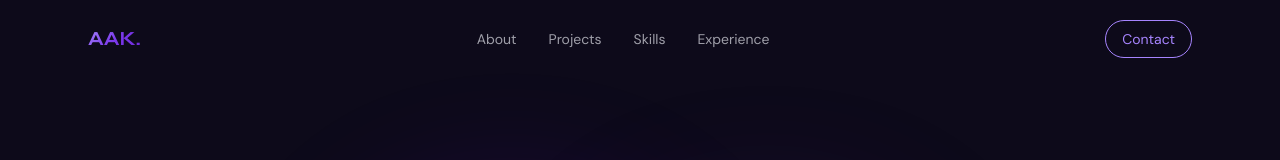
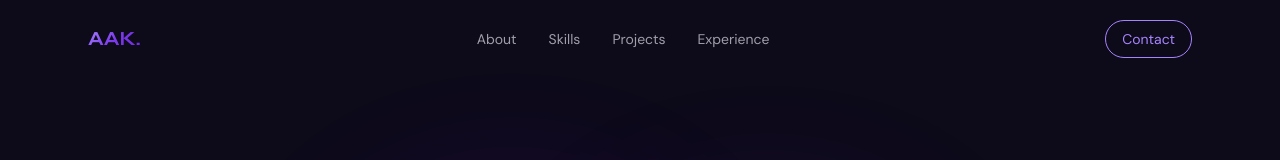
Before and after one commit to arisha-git/my-portfolio, a React (Vite) app: page / in a window 1280 px wide. Shown: the top 160 px of the page. Built offline with nearby package versions, Linux system fonts and the light colour scheme.

Commit message:
fixed navbar

```diff
--- a/src/components/Navbar.jsx
+++ b/src/components/Navbar.jsx
@@ -27,7 +27,7 @@ export default function Navbar() {
     };
   }, []);
 
-  const links = ["About", "Projects", "Skills", "Experience"];
+  const links = ["About", "Skills","Projects", "Experience"];
 
   return (
     <nav
```
